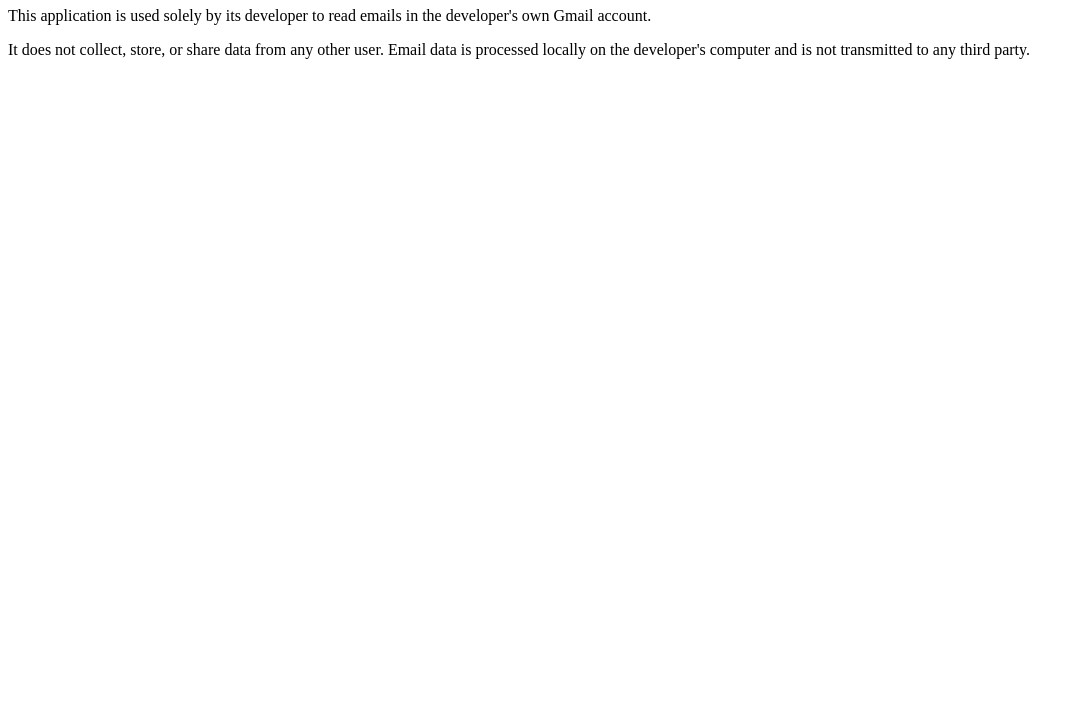
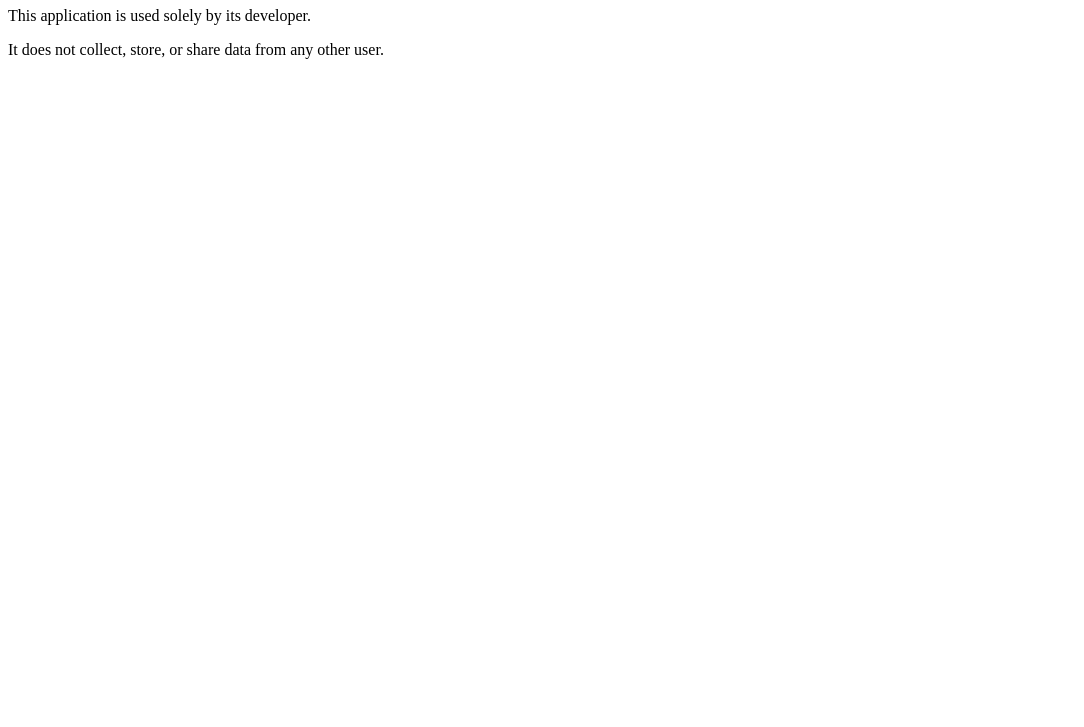
Before and after one commit to pedwards8100/pedwards8100, a plain HTML site: page privacy.html in a window 1280 px wide. Shown: the part 73-800 px from the top of the page, without its empty margins (0-1084 px from the left). Drawn offline with Linux system fonts and the light colour scheme.

Commit message:
Simplify privacy policy wording

```diff
--- a/privacy.html
+++ b/privacy.html
@@ -3,7 +3,7 @@
 <head><meta charset="utf-8"><title>Privacy Policy</title></head>
 <body>
   <h1>Privacy Policy</h1>
-  <p>This application is used solely by its developer to read emails in the developer's own Gmail account.</p>
-  <p>It does not collect, store, or share data from any other user. Email data is processed locally on the developer's computer and is not transmitted to any third party.</p>
+  <p>This application is used solely by its developer.</p>
+  <p>It does not collect, store, or share data from any other user.</p>
 </body>
 </html>
```
